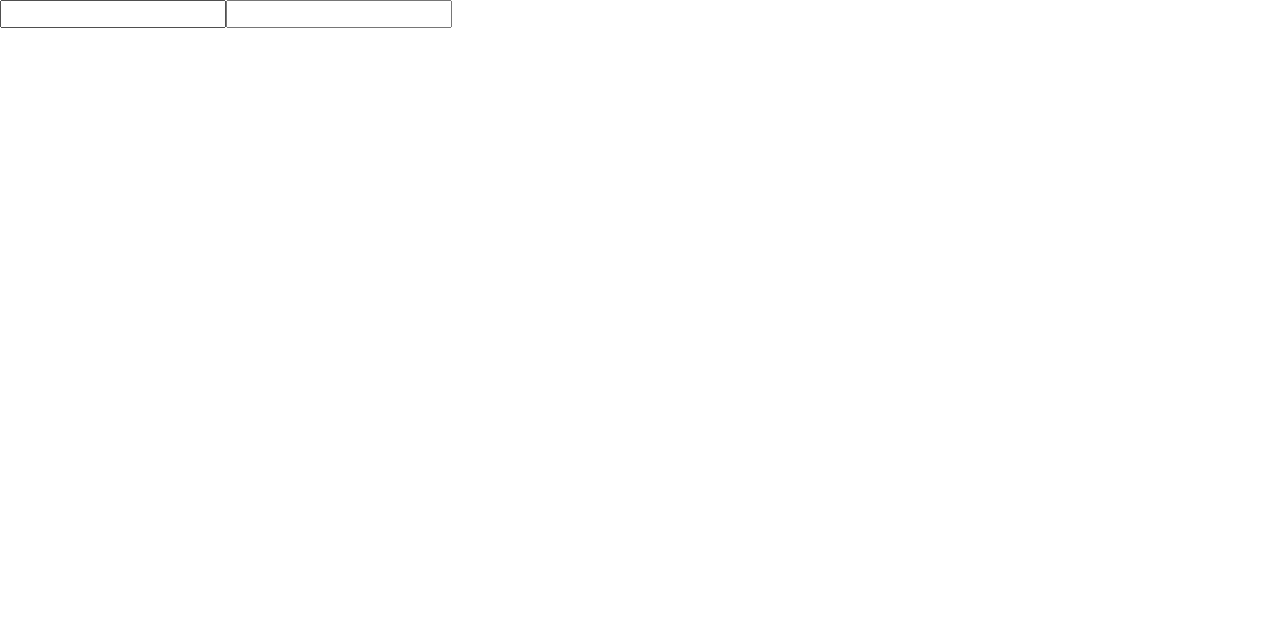
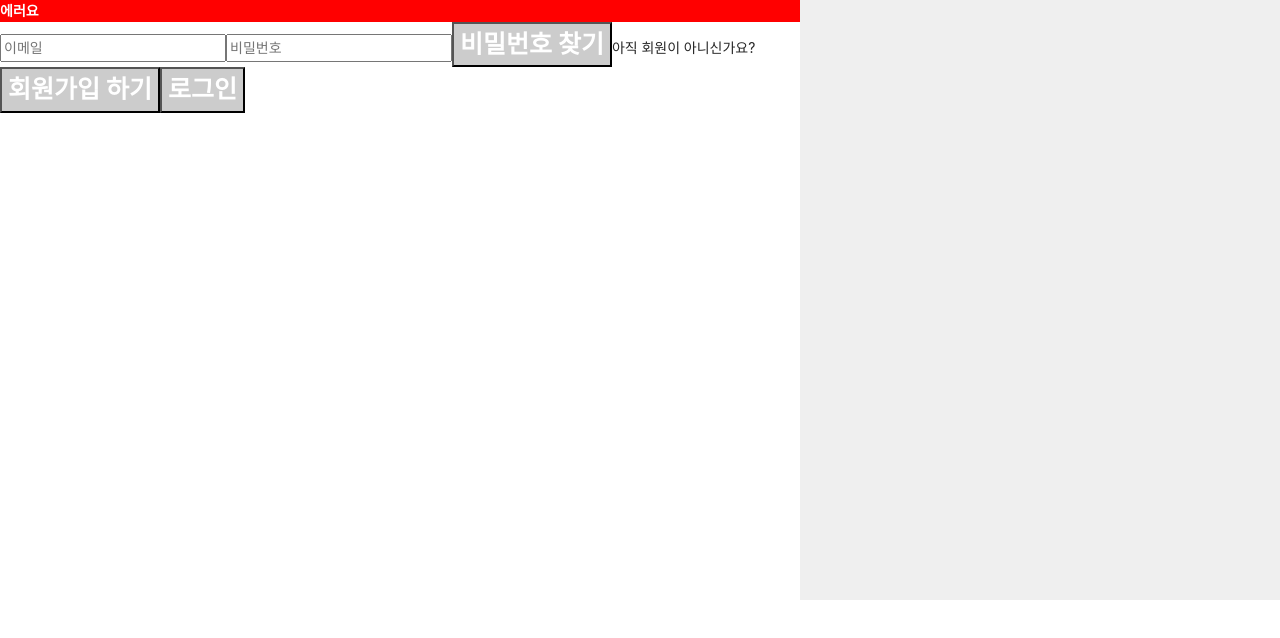
Before and after one commit to cbnu12/yas-front, a React (Create React App) app: page /signIn in a window 1280 px wide. Shown: the top 638 px of the page. Built offline with nearby package versions, Linux system fonts and the light colour scheme.

Commit message:
feat: 로그인 tag 제작

```diff
--- a/src/pages/SignIn/SignIn.tsx
+++ b/src/pages/SignIn/SignIn.tsx
@@ -1,7 +1,36 @@
-import React from 'react';
+import React, { useState } from "react";
+import Modal from "../../common/Modal";
 
 const SignIn = () => {
-    return <div><input/><input/></div>;
-}
+  const [errorMessage, setErrorMessage] = useState<string>("에러요");
+
+  return (
+    <Modal
+      buttonText="로그인"
+      onClick={() => {
+        alert("로그인");
+      }}
+      errorMessage={errorMessage}
+    >
+      <input placeholder="이메일" />
+      <input placeholder="비밀번호" />
+      <button
+        onClick={() => {
+          alert("비밀번호 찾기");
+        }}
+      >
+        비밀번호 찾기
+      </button>
+      아직 회원이 아니신가요?
+      <button
+        onClick={() => {
+          alert("회원가입 하기");
+        }}
+      >
+        회원가입 하기
+      </button>
+    </Modal>
+  );
+};
 
 export default SignIn;
```
